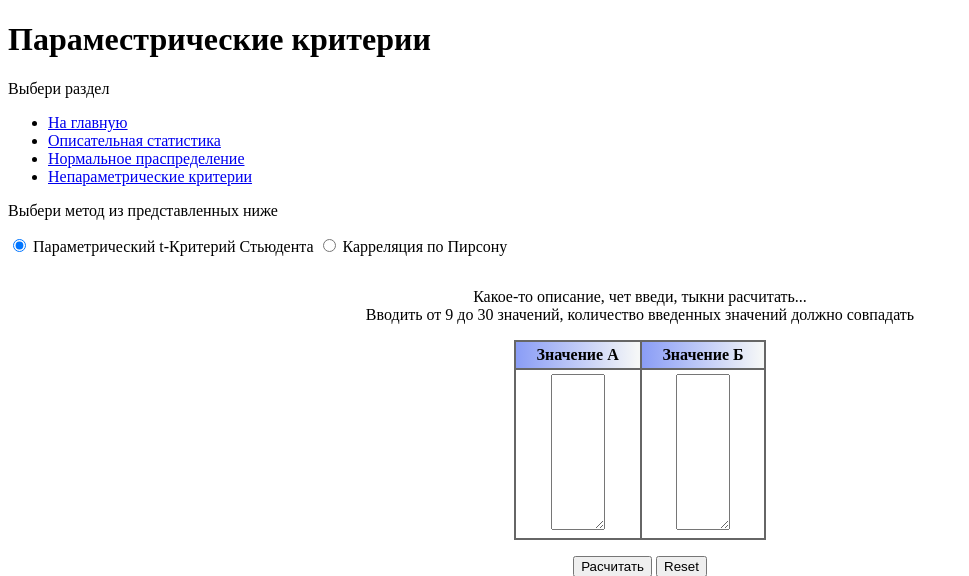
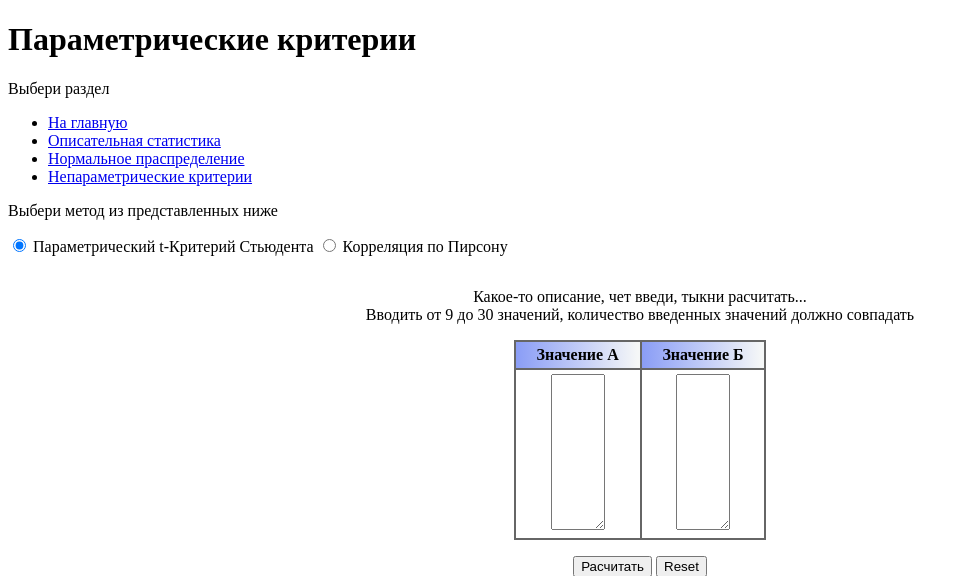
Before and after one commit to MorozovPAvel/stat_processing, a Django app: page /parametric_criterium in a window 1280 px wide. Shown: the top 576 px of the page, without its empty margins (0-969 px from the left). Run offline with Django 5.2, Linux system fonts and the light colour scheme; lists and menus that the app fills with data are empty.

Commit message:
испрвление ошибок в словах

```diff
--- a/stat_processing/main/templates/main/parametric_criterium.html
+++ b/stat_processing/main/templates/main/parametric_criterium.html
@@ -30,7 +30,7 @@
       <input checked id="tab-btn-1" name="tab-btn" type="radio" value="">
       <label for="tab-btn-1">Параметрический t-Критерий Стьюдента</label>
       <input id="tab-btn-2" name="tab-btn" type="radio" value="">
-      <label for="tab-btn-2">Карреляция по Пирсону</label>
+      <label for="tab-btn-2">Корреляция по Пирсону</label>
 
 
 <!-- Критерий t-Стьюдента -->
--- a/stat_processing/main/views.py
+++ b/stat_processing/main/views.py
@@ -18,7 +18,7 @@ def index(request):
 def parametric_criterium(request):
     return render(request, 'main/parametric_criterium.html', {'title': 'Стат обработка',
                                                'task_group':'Выбери раздел',
-                                               'name_page': 'Параместрические критерии',
+                                               'name_page': 'Параметрические критерии',
                                                'tasks': 'Выбери метод из представленных ниже'})
 
 def no_parametric_criterium(request):
```
